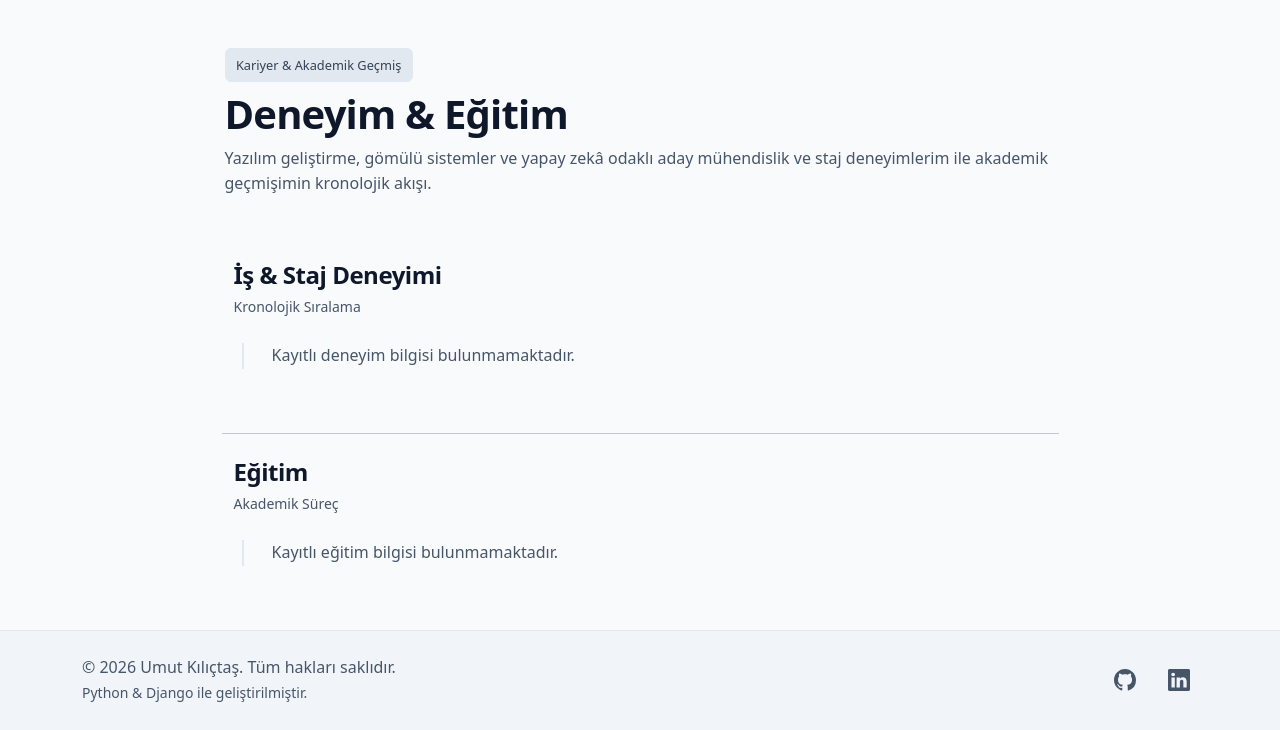
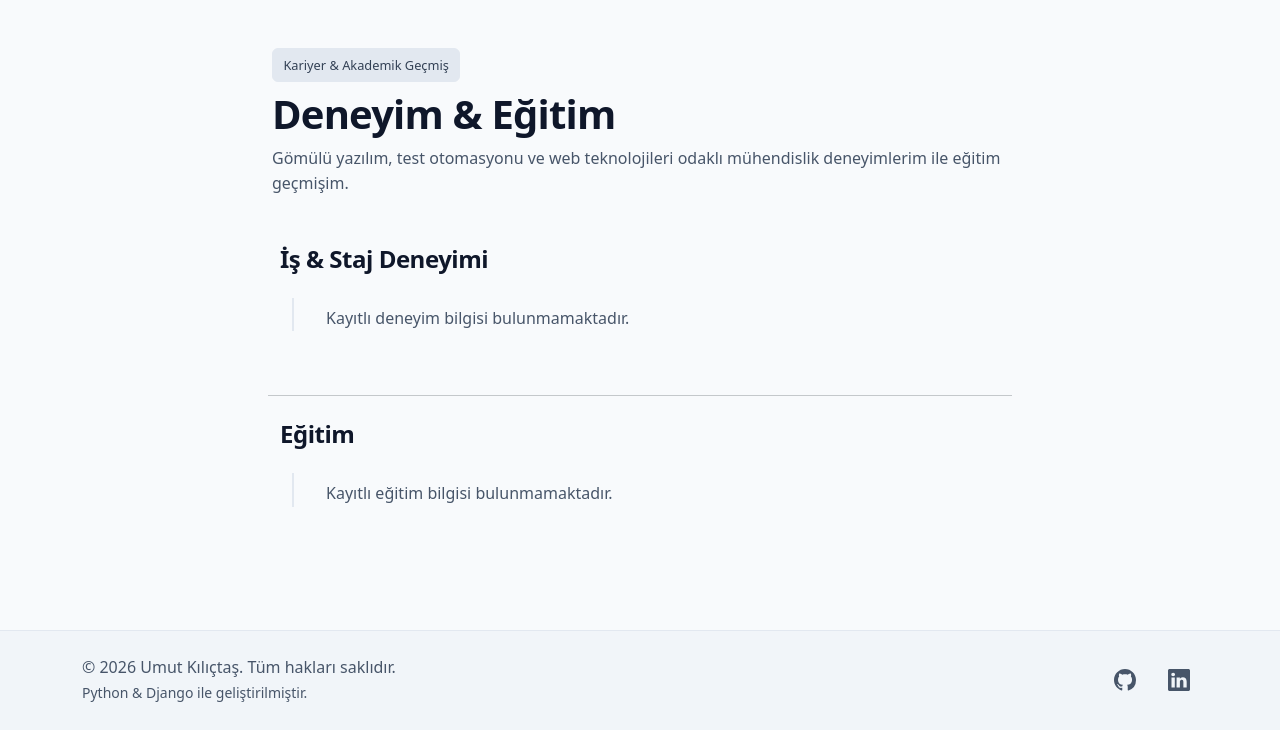
Before and after one commit to umutkilictas/django-portfolio, a Django app: page /deneyim-egitim/ in a window 1280 px wide. Shown: the part 70-800 px from the top of the page. Run offline with Django 5.2, Linux system fonts and the light colour scheme; data that the repository does not hold is empty.

Commit message:
feat: redesign timeline with open layout, date nodes, clean lise title

```diff
--- a/portfolio/management/commands/load_initial_data.py
+++ b/portfolio/management/commands/load_initial_data.py
@@ -120,21 +120,21 @@ class Command(BaseCommand):
             start_date=date(2021, 9, 1),
             end_date=date(2025, 6, 30),
             display_order=1,
-            description='Yazılım mühendisliği, algoritmalar ve veri yapıları, nesne yönelimli programlama, ilişkisel veri tabanları, gömülü sistemler ve yapay zekâ temelleri.'
+            description=''
         )
         self.stdout.write(self.style.SUCCESS(f"Eğitim eklendi: {edu1.degree} ({edu1.institution})"))
 
         edu2 = Education.objects.create(
             institution='Develi Borsa İstanbul Fen Lisesi',
             faculty='',
-            degree='Lise Diploması',
+            degree='Lise',
             gpa='87.53 / 100',
             location='Kayseri',
             date_text='2016 – 2020',
             start_date=date(2016, 9, 1),
             end_date=date(2020, 6, 30),
             display_order=2,
-            description='Matematik ve fen bilimleri ağırlıklı lise eğitimi.'
+            description=''
         )
         self.stdout.write(self.style.SUCCESS(f"Eğitim eklendi: {edu2.degree} ({edu2.institution})"))
 
--- a/static/css/style.css
+++ b/static/css/style.css
@@ -217,36 +217,52 @@ a:hover {
 
 .timeline {
     position: relative;
-    padding-left: 1.75rem;
     border-left: 2px solid var(--border-color);
-    margin-left: 0.5rem;
+    margin-left: 0.75rem;
+    padding-left: 2rem;
+    padding-top: 0.5rem;
 }
 
 .timeline-item {
     position: relative;
-    margin-bottom: 2.25rem;
+    padding-bottom: 3.5rem;
 }
 
 .timeline-item:last-child {
-    margin-bottom: 0;
+    padding-bottom: 0.5rem;
 }
 
 .timeline-dot {
     position: absolute;
-    left: -1.75rem;
-    top: 0.4rem;
+    left: -8px;
+    top: 5px;
     width: 14px;
     height: 14px;
     border-radius: 50%;
     background-color: var(--accent-color);
-    border: 3px solid var(--bg-primary);
-    transform: translateX(-8px);
+    box-shadow: 0 0 0 4px var(--bg-primary);
     transition: transform 0.2s ease, box-shadow 0.2s ease;
 }
 
 .timeline-item:hover .timeline-dot {
-    transform: translateX(-8px) scale(1.25);
-    box-shadow: 0 0 10px var(--accent-color);
+    transform: scale(1.25);
+    box-shadow: 0 0 0 4px var(--bg-primary), 0 0 12px var(--accent-color);
+}
+
+.timeline-date-badge {
+    display: inline-flex;
+    align-items: center;
+    font-size: 0.825rem;
+    font-weight: 600;
+    padding: 0.35rem 0.75rem;
+    border-radius: 9999px;
+    background-color: rgba(56, 189, 248, 0.1);
+    color: var(--accent-color);
+    border: 1px solid rgba(56, 189, 248, 0.25);
+}
+
+.timeline-content {
+    margin-top: 0.6rem;
 }
 
 /* ==========================================================================
@@ -286,18 +302,17 @@ a:hover {
     }
 
     .timeline {
-        padding-left: 1.25rem;
-        margin-left: 0.25rem;
+        padding-left: 1.5rem;
+        margin-left: 0.5rem;
     }
 
     .timeline-dot {
-        left: -1.25rem;
+        left: -7px;
         width: 12px;
         height: 12px;
-        transform: translateX(-7px);
     }
 
     .timeline-item:hover .timeline-dot {
-        transform: translateX(-7px) scale(1.2);
+        transform: scale(1.2);
     }
 }
--- a/templates/portfolio/experience.html
+++ b/templates/portfolio/experience.html
@@ -7,38 +7,29 @@
     <div class="container">
         <!-- Başlık Bölümü -->
         <div class="row mb-5">
-            <div class="col-lg-9 mx-auto">
+            <div class="col-lg-8 mx-auto">
                 <span class="badge-tech mb-2">Kariyer &amp; Akademik Geçmiş</span>
                 <h1 class="display-6 fw-bold mb-2">Deneyim &amp; Eğitim</h1>
-                <p class="text-secondary">
-                    Yazılım geliştirme, gömülü sistemler ve yapay zekâ odaklı aday mühendislik ve staj deneyimlerim ile akademik geçmişimin kronolojik akışı.
+                <p class="text-secondary mb-0">
+                    Gömülü yazılım, test otomasyonu ve web teknolojileri odaklı mühendislik deneyimlerim ile eğitim geçmişim.
                 </p>
             </div>
         </div>
 
-        <div class="row col-lg-9 mx-auto gy-5">
-            <!-- 1. BÖLÜM: İŞ & STAJ DENEYİMİ (ZAMAN ÇİZELGESİ) -->
-            <div class="col-12">
-                <div class="mb-4">
-                    <h2 class="h4 fw-bold mb-1">İş &amp; Staj Deneyimi</h2>
-                    <span class="text-muted small">Kronolojik Sıralama</span>
-                </div>
+        <div class="row col-lg-8 mx-auto">
+            <!-- 1. BÖLÜM: İŞ & STAJ DENEYİMİ -->
+            <div class="col-12 mb-5">
+                <h2 class="h4 fw-bold mb-4">İş &amp; Staj Deneyimi</h2>
 
                 <div class="timeline">
                     {% for exp in experiences %}
                         <div class="timeline-item">
-                            <!-- Zaman Çizelgesi Noktası -->
+                            <!-- Çizgi Üzerindeki Nokta -->
                             <div class="timeline-dot"></div>
 
-                            <div class="custom-card">
-                                <!-- Pozisyon, Kurum ve Tarih -->
-                                <div class="d-flex justify-content-between align-items-start flex-wrap gap-2 mb-2">
-                                    <div>
-                                        <h3 class="h5 fw-bold mb-1" style="color: var(--accent-color);">{{ exp.title }}</h3>
-                                        <h4 class="h6 mb-0 fw-semibold" style="color: var(--text-primary);">{{ exp.organization }}</h4>
-                                    </div>
-                                    <div class="text-md-end">
-                                        <span class="badge bg-secondary-subtle text-secondary border border-secondary-subtle small fw-medium">
+                            <!-- Noktanın Yanındaki Tarih ve Konum -->
+                            <div class="d-flex align-items-center flex-wrap gap-2">
+                                <span class="timeline-date-badge">
                                     {% if exp.date_text %}
                                         {{ exp.date_text }}
                                     {% elif exp.end_date %}
@@ -46,13 +37,16 @@
                                     {% endif %}
                                 </span>
                                 {% if exp.location %}
-                                            <div class="small text-muted mt-1">{{ exp.location }}</div>
+                                    <span class="text-secondary small">&bull; {{ exp.location }}</span>
                                 {% endif %}
                             </div>
-                                </div>
 
-                                <!-- Görev Maddeleri (Bullet Points) -->
-                                <ul class="mb-0 mt-3 ps-3 text-secondary small" style="line-height: 1.7;">
+                            <!-- Pozisyon, Kurum ve Detaylar -->
+                            <div class="timeline-content">
+                                <h3 class="h5 fw-bold mb-1" style="color: var(--accent-color);">{{ exp.title }}</h3>
+                                <h4 class="h6 fw-semibold mb-3" style="color: var(--text-primary);">{{ exp.organization }}</h4>
+
+                                <ul class="mb-0 ps-3 text-secondary" style="line-height: 1.7; font-size: 0.925rem;">
                                     {% for point in exp.get_bullet_points %}
                                         <li class="mb-1">{{ point }}</li>
                                     {% empty %}
@@ -67,49 +61,39 @@
                 </div>
             </div>
 
-            <!-- 2. BÖLÜM: EĞİTİM (ZAMAN ÇİZELGESİ) -->
+            <!-- 2. BÖLÜM: EĞİTİM -->
             <div class="col-12 pt-4 border-top border-secondary-subtle">
-                <div class="mb-4">
-                    <h2 class="h4 fw-bold mb-1">Eğitim</h2>
-                    <span class="text-muted small">Akademik Süreç</span>
-                </div>
+                <h2 class="h4 fw-bold mb-4">Eğitim</h2>
 
                 <div class="timeline">
                     {% for edu in educations %}
                         <div class="timeline-item">
-                            <!-- Zaman Çizelgesi Noktası -->
+                            <!-- Çizgi Üzerindeki Nokta -->
                             <div class="timeline-dot"></div>
 
-                            <div class="custom-card">
-                                <div class="d-flex justify-content-between align-items-start flex-wrap gap-2">
-                                    <div>
-                                        <!-- Bölüm / Derece -->
-                                        <h3 class="h5 fw-bold mb-1" style="color: var(--text-primary);">{{ edu.degree }}</h3>
+                            <!-- Noktanın Yanındaki Tarih ve Konum -->
+                            <div class="d-flex align-items-center flex-wrap gap-2">
+                                <span class="timeline-date-badge">
+                                    {{ edu.date_text }}
+                                </span>
+                                {% if edu.location %}
+                                    <span class="text-secondary small">&bull; {{ edu.location }}</span>
+                                {% endif %}
+                            </div>
 
-                                        <!-- Kurum & Fakülte -->
-                                        <p class="small text-muted mb-2 fw-medium">
+                            <!-- Bölüm / Derece, Kurum ve GANO -->
+                            <div class="timeline-content">
+                                <h3 class="h5 fw-bold mb-1" style="color: var(--text-primary);">{{ edu.clean_degree }}</h3>
+                                <p class="small text-secondary mb-2 fw-medium">
                                     {{ edu.institution }}
                                     {% if edu.faculty %}&bull; {{ edu.faculty }}{% endif %}
                                 </p>
 
-                                        <!-- Not Ortalaması / GANO Rozeti -->
                                 {% if edu.gpa_label %}
                                     <span class="badge bg-success-subtle text-success border border-success-subtle fw-semibold small">
                                         {{ edu.gpa_label }}
                                     </span>
                                 {% endif %}
-                                    </div>
-
-                                    <!-- Tarih ve Konum -->
-                                    <div class="text-md-end">
-                                        <span class="badge bg-primary-subtle text-primary border border-primary-subtle small fw-semibold">
-                                            {{ edu.date_text }}
-                                        </span>
-                                        {% if edu.location %}
-                                            <div class="small text-muted mt-1">{{ edu.location }}</div>
-                                        {% endif %}
-                                    </div>
-                                </div>
                             </div>
                         </div>
                     {% empty %}
```
Also changed, not shown: portfolio/models.py (+7 -0 lines). Lines whose indentation alone changed are shown as unchanged.
